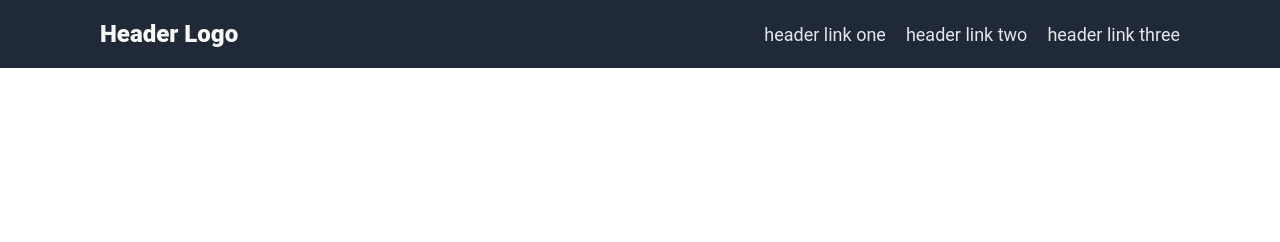
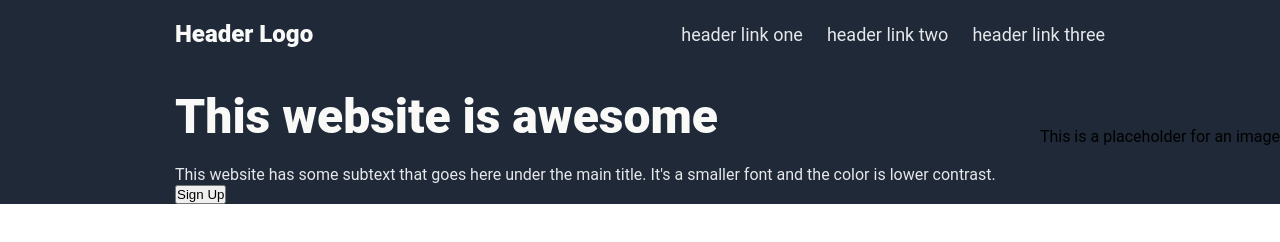
Before and after one commit to monangchoz/landing-page, a plain HTML site: page index.html in a window 1280 px wide. Drawn offline with Linux system fonts and the light colour scheme.

Commit message:
Add information part (not finished)

```diff
--- a/index.html
+++ b/index.html
@@ -18,5 +18,16 @@
         </div>
     </div>
 
+    <div class="information">
+        <div class="right-information">
+            <div class="hero-information">This website is awesome</div>
+            <div class="subtext-information">This website has some subtext that goes here under the main title. It's a smaller font and the color is lower contrast.</div>
+            <button class="sign-up">Sign Up</button>
+        </div>
+        <div class="left-information">
+            <div class="image-information">This is a placeholder for an image</div>
+        </div>
+    </div>
+
 </body>
 </html>
--- a/styles.css
+++ b/styles.css
@@ -16,15 +16,44 @@
     font-size: 24px;
     color: #F9FAF8;
     padding: 20px;
-    padding-left: 100px;
+    padding-left: 175px;
     font-weight: 900;
 }
 
 .header-right{
     display: flex;
     color: #E5E7EB;
-    gap: 20px;
+    gap: 24px;
     font-size: 18px;
-    padding-right: 100px;
+    padding-right: 175px;
+    }
+
+.information{
+    display: flex;
+    justify-content: space-between;
+    background-color: #1f2937;
+    font-family: "Roboto", sans-serif;
+    align-items: center;
+}
+
+.right-information{
 
 }
+
+.hero-information{
+    font-size: 48px;
+    color: #F9FAF8;
+    padding: 20px;
+    padding-left: 175px;
+    font-weight: 900;
+}
+
+.subtext-information{
+    font: 18px;
+    color: #E5E7EB;
+    padding-left: 175px;
+}
+
+.sign-up{
+    margin-left: 175px;
+}
```
